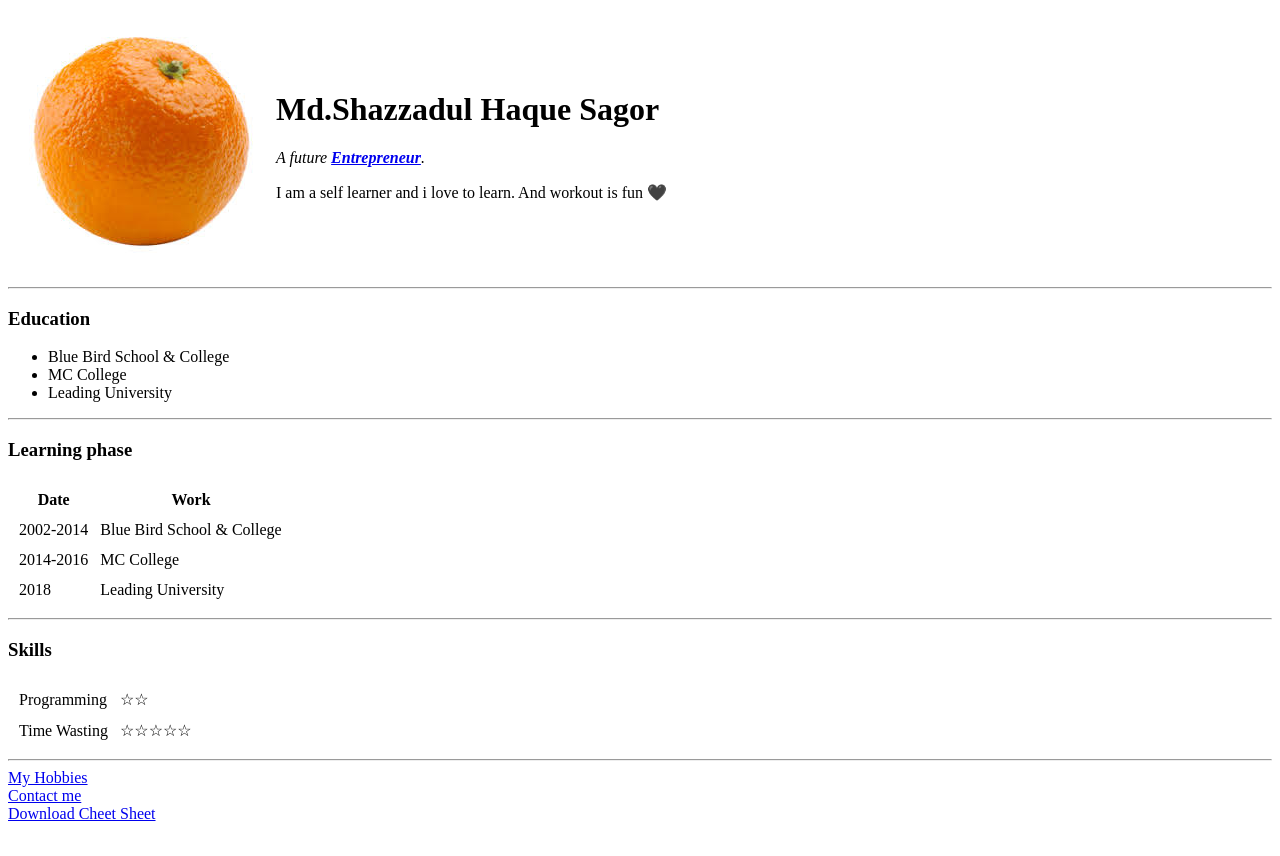
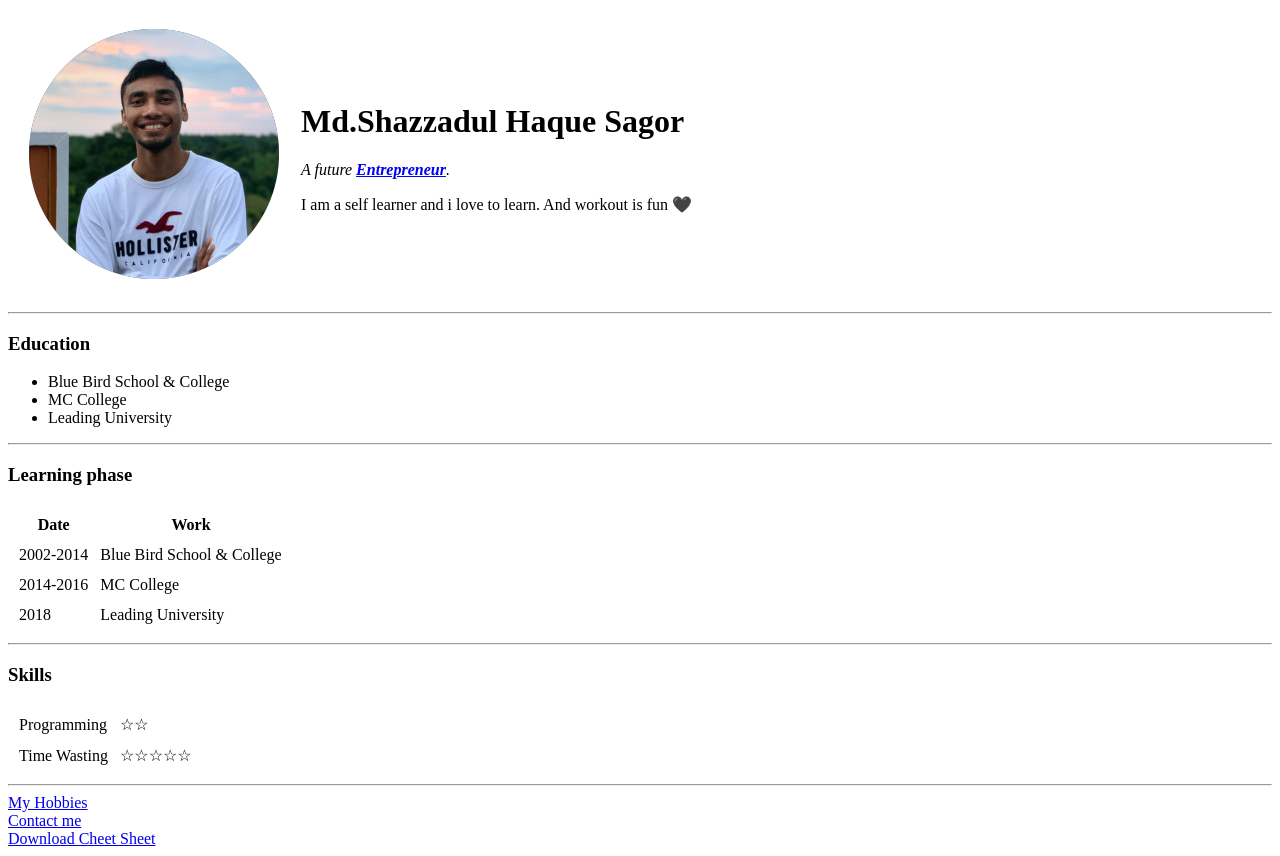
Before and after one commit to Sagor66/cv, a plain HTML site: page index.html in a window 1280 px wide. Before the commit the page ends 831 px from the top, so only its background shows below. Drawn offline with Linux system fonts and the light colour scheme.

Commit message:
Update index.html

```diff
--- a/index.html
+++ b/index.html
@@ -9,7 +9,7 @@
 <body>
     <table cellspacing="20">
         <tr>
-            <td><img src="download.jpg" alt="Sagor Profile Picture"></td>
+            <td><img src="circle-cropped_resized.png" alt="Sagor Profile Picture"></td>
             <td>
                 <h1>Md.Shazzadul Haque Sagor</h1>
                 <p><em>A future <strong><a href="https://en.wikipedia.org/wiki/Entrepreneurship">Entrepreneur</a></strong>.</em></p>
```
